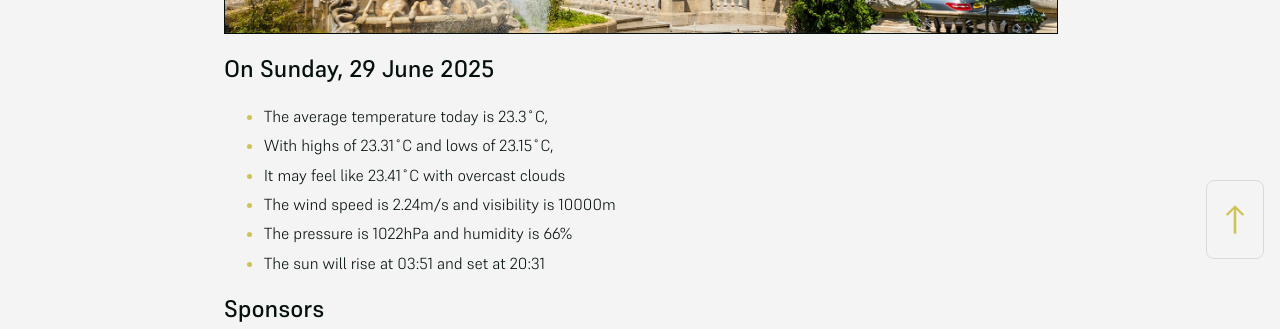
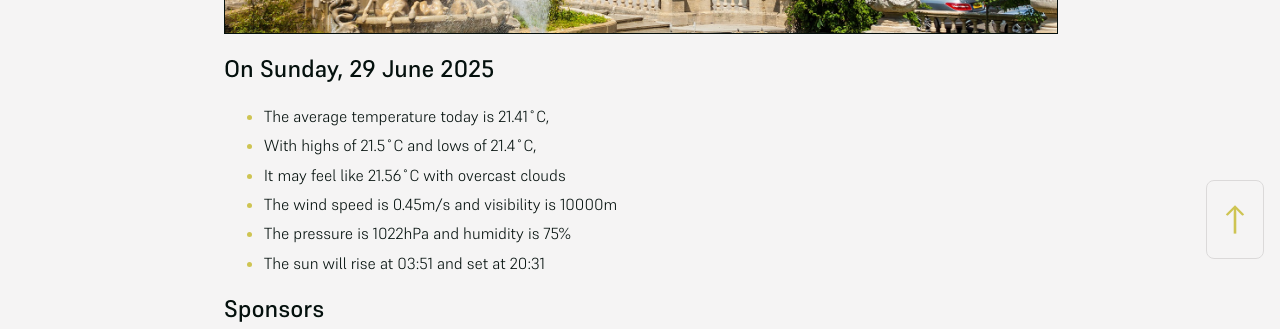
Before and after one commit to mat-0/cheltenham-open-data, a Jekyll site: the page built from index.md, in a window 1280 px wide. Shown: the part 625-954 px from the top of the page. Built offline with Jekyll 4.4.1, drawn with Linux system fonts in a browser that asks for light colours.

Commit message:
Updated 2025-06-29 20:57:58

```diff
--- a/index.md
+++ b/index.md
@@ -10,11 +10,11 @@ seo: Menu
 <!-- weather_marker starts -->
 ## On Sunday, 29 June 2025
 
-- The average temperature today is 23.3˚C,
-- With highs of 23.31˚C and lows of 23.15˚C,
-- It may feel like 23.41˚C with overcast clouds
-- The wind speed is 2.24m/s and visibility is 10000m
-- The pressure is 1022hPa and humidity is 66%
+- The average temperature today is 21.41˚C,
+- With highs of 21.5˚C and lows of 21.4˚C,
+- It may feel like 21.56˚C with overcast clouds
+- The wind speed is 0.45m/s and visibility is 10000m
+- The pressure is 1022hPa and humidity is 75%
 - The sun will rise at 03:51 and set at 20:31
 
 <!-- weather_marker ends -->
```
Also changed, not shown: _data/flood.json (+5 -27 lines), _pages/fix-my-street.md (+1 -1 lines), _pages/news.md (+3 -3 lines).
